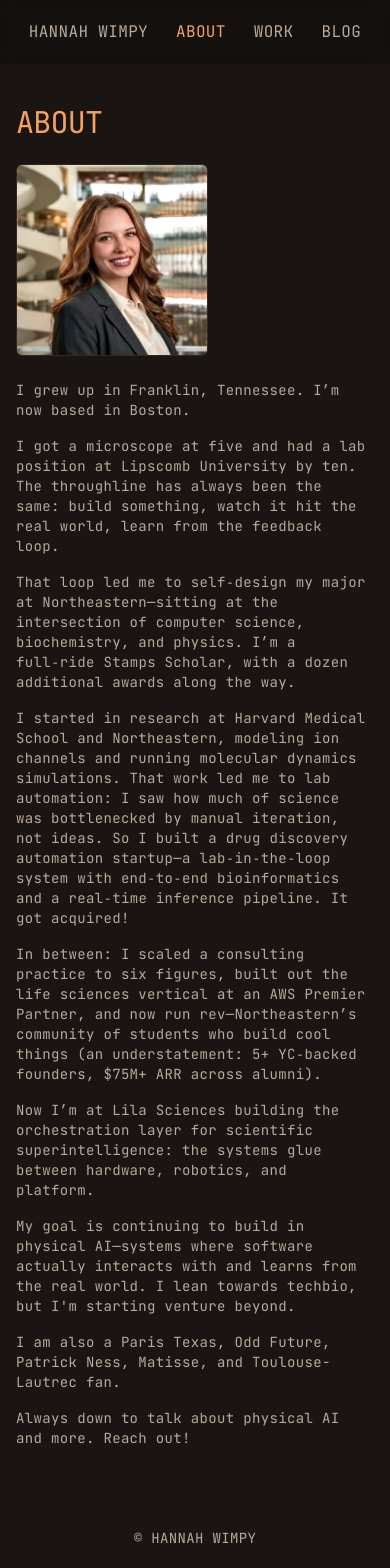
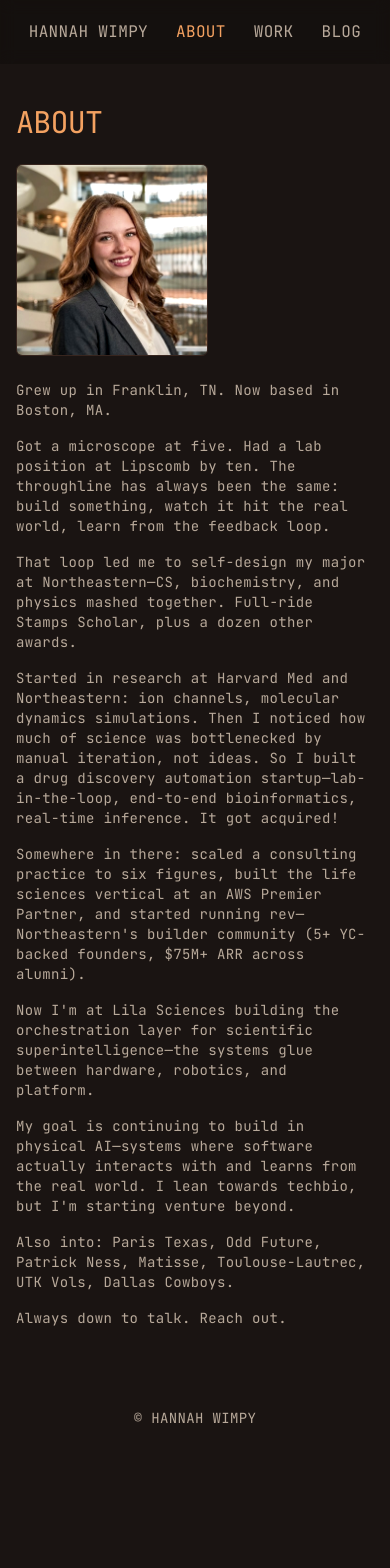
Before and after one commit to hannahgwimpy/hannahwimpy-site, a Next.js app: page /about in a window 390 px wide. Shown: the top 1568 px of the page. After the commit the page ends 1468 px from the top, so only its background shows below. Built offline with nearby package versions, Linux system fonts and the light colour scheme.

Commit message:
fix(parallax): hard-disable FloatingElements on iOS/touch/coarse/no-hover via UA + media queries; dynamic import (no SSR)

```diff
--- a/app/about/page.tsx
+++ b/app/about/page.tsx
@@ -11,15 +11,15 @@ export default function AboutPage() {
           style={{ filter: 'saturate(0.9) contrast(1.1) hue-rotate(-8deg)' }}
         />
         <div className="space-y-4 text-sm text-text-secondary">
-          <p>I grew up in Franklin, Tennessee. I’m now based in Boston.</p>
-          <p>I got a microscope at five and had a lab position at Lipscomb University by ten. The throughline has always been the same: build something, watch it hit the real world, learn from the feedback loop.</p>
-          <p>That loop led me to self‑design my major at Northeastern—sitting at the intersection of computer science, biochemistry, and physics. I’m a full‑ride Stamps Scholar, with a dozen additional awards along the way.</p>
-          <p>I started in research at Harvard Medical School and Northeastern, modeling ion channels and running molecular dynamics simulations. That work led me to lab automation: I saw how much of science was bottlenecked by manual iteration, not ideas. So I built a drug discovery automation startup—a lab‑in‑the‑loop system with end‑to‑end bioinformatics and a real‑time inference pipeline. It got acquired!</p>
-          <p>In between: I scaled a consulting practice to six figures, built out the life sciences vertical at an AWS Premier Partner, and now run rev—Northeastern’s community of students who build cool things (an understatement: 5+ YC‑backed founders, $75M+ ARR across alumni).</p>
-          <p>Now I’m at Lila Sciences building the orchestration layer for scientific superintelligence: the systems glue between hardware, robotics, and platform.</p>
+          <p>Grew up in Franklin, TN. Now based in Boston, MA.</p>
+          <p>Got a microscope at five. Had a lab position at Lipscomb by ten. The throughline has always been the same: build something, watch it hit the real world, learn from the feedback loop.</p>
+          <p>That loop led me to self-design my major at Northeastern—CS, biochemistry, and physics mashed together. Full-ride Stamps Scholar, plus a dozen other awards.</p>
+          <p>Started in research at Harvard Med and Northeastern: ion channels, molecular dynamics simulations. Then I noticed how much of science was bottlenecked by manual iteration, not ideas. So I built a drug discovery automation startup—lab-in-the-loop, end-to-end bioinformatics, real-time inference. It got acquired!</p>
+          <p>Somewhere in there: scaled a consulting practice to six figures, built the life sciences vertical at an AWS Premier Partner, and started running rev—Northeastern's builder community (5+ YC-backed founders, $75M+ ARR across alumni).</p>
+          <p>Now I'm at Lila Sciences building the orchestration layer for scientific superintelligence—the systems glue between hardware, robotics, and platform.</p>
           <p>My goal is continuing to build in physical AI—systems where software actually interacts with and learns from the real world. I lean towards techbio, but I'm starting venture beyond.</p>
-          <p>I am also a Paris Texas, Odd Future, Patrick Ness, Matisse, and Toulouse-Lautrec fan.</p>
-          <p>Always down to talk about physical AI and more. Reach out!</p>
+          <p>Also into: Paris Texas, Odd Future, Patrick Ness, Matisse, Toulouse-Lautrec, UTK Vols, Dallas Cowboys.</p>
+          <p>Always down to talk. Reach out.</p>
         </div>
       </div>
     </div>
--- a/app/globals.css
+++ b/app/globals.css
@@ -62,6 +62,16 @@ h1, h2, h3, nav a {
   border: 1px solid var(--border);
 }
 
+/* Disable floating/parallax layers on touch devices as a final safety */
+@media (hover: none), (pointer: coarse) {
+  .hide-on-touch { display: none !important; }
+}
+
+/* Additional iOS WebKit fallback */
+@supports (-webkit-touch-callout: none) {
+  .hide-on-touch { display: none !important; }
+}
+
 input, button {
   outline: none;
 }
--- a/app/layout.tsx
+++ b/app/layout.tsx
@@ -3,8 +3,9 @@ import type { Metadata } from 'next'
 import { JetBrains_Mono } from 'next/font/google'
 import Nav from '@/components/Nav'
 import Footer from '@/components/Footer'
-import FloatingElements from '@/components/FloatingElements'
-import CursorDot from '@/components/CursorDot'
+import dynamic from 'next/dynamic'
+const FloatingElements = dynamic(() => import('@/components/FloatingElements'), { ssr: false })
+const CursorDot = dynamic(() => import('@/components/CursorDot'), { ssr: false })
 
 const jetbrains = JetBrains_Mono({ subsets: ['latin'], variable: '--font-mono' })
 
--- a/app/work/page.tsx
+++ b/app/work/page.tsx
@@ -29,7 +29,7 @@ export default function WorkPage() {
     <div className="space-y-6">
       <h1 className="text-3xl text-accent-primary tracking-tight">work</h1>
       <div className="flex items-center justify-end">
-        <a href="/resume.pdf" className="text-sm border px-3 py-1.5 rounded text-text-secondary hover:text-accent-hover hover:border-accent-hover">↓ RESUME</a>
+        <a href="/resume.pdf" target="_blank" rel="noopener noreferrer" className="text-sm border px-3 py-1.5 rounded text-text-secondary hover:text-accent-hover hover:border-accent-hover">↓ RESUME</a>
       </div>
       <WorkFilters value={tab} onChange={setTab} />
 
--- a/components/CursorDot.tsx
+++ b/components/CursorDot.tsx
@@ -15,9 +15,11 @@ export default function CursorDot() {
   const sScale = useSpring(scale, { stiffness: 300, damping: 30 })
 
   React.useEffect(() => {
-    // Enable only on devices with a fine pointer (desktop/mice)
+    // Enable only on devices with a fine pointer and not iOS/iPadOS
     const isFine = typeof window !== 'undefined' && window.matchMedia && window.matchMedia('(pointer: fine)').matches
-    setEnabled(!!isFine)
+    const ua = typeof navigator !== 'undefined' ? navigator.userAgent : ''
+    const isIOS = /iPad|iPhone|iPod/.test(ua) || (ua.includes('Macintosh') && (navigator as any).maxTouchPoints > 1)
+    setEnabled(!!isFine && !isIOS)
   }, [])
 
   React.useEffect(() => {
--- a/components/FloatingElements.tsx
+++ b/components/FloatingElements.tsx
@@ -9,8 +9,19 @@ export default function FloatingElements() {
   const [enabled, setEnabled] = React.useState(false)
 
   React.useEffect(() => {
-    const isFine = typeof window !== 'undefined' && window.matchMedia && window.matchMedia('(pointer: fine)').matches
-    setEnabled(!!isFine)
+    const isTouchEnv = (() => {
+      if (typeof window === 'undefined') return false
+      const mm = (q: string) => window.matchMedia && window.matchMedia(q).matches
+      const coarse = mm('(pointer: coarse)')
+      const noHover = mm('(hover: none)')
+      const touchPoints = (navigator as any).maxTouchPoints && (navigator as any).maxTouchPoints > 0
+      const ua = typeof navigator !== 'undefined' ? navigator.userAgent : ''
+      const isiOS = /iPad|iPhone|iPod/.test(ua) || (ua.includes('Macintosh') && (navigator as any).maxTouchPoints > 1)
+      const smallViewport = window.innerWidth < 1024
+      const hasOntouch = 'ontouchstart' in window
+      return coarse || noHover || touchPoints || hasOntouch || isiOS || smallViewport
+    })()
+    setEnabled(!isTouchEnv)
   }, [])
 
   React.useEffect(() => {
@@ -33,7 +44,7 @@ export default function FloatingElements() {
   if (!enabled) return null
 
   return (
-    <div ref={ref} className="pointer-events-none fixed inset-0 -z-10 overflow-hidden">
+    <div ref={ref} className="pointer-events-none fixed inset-0 -z-10 overflow-hidden hide-on-touch">
       {/* large soft blobs */}
       <motion.div
         className="absolute w-40 h-40 rounded-full"
```
